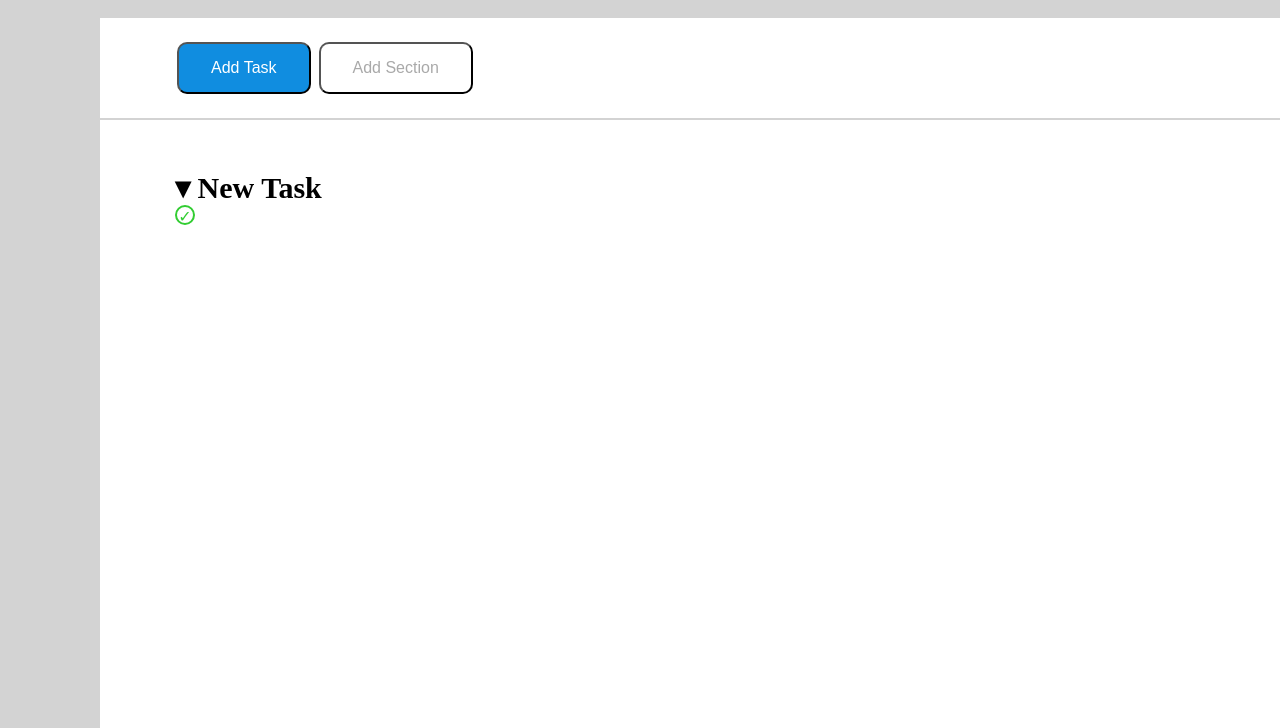
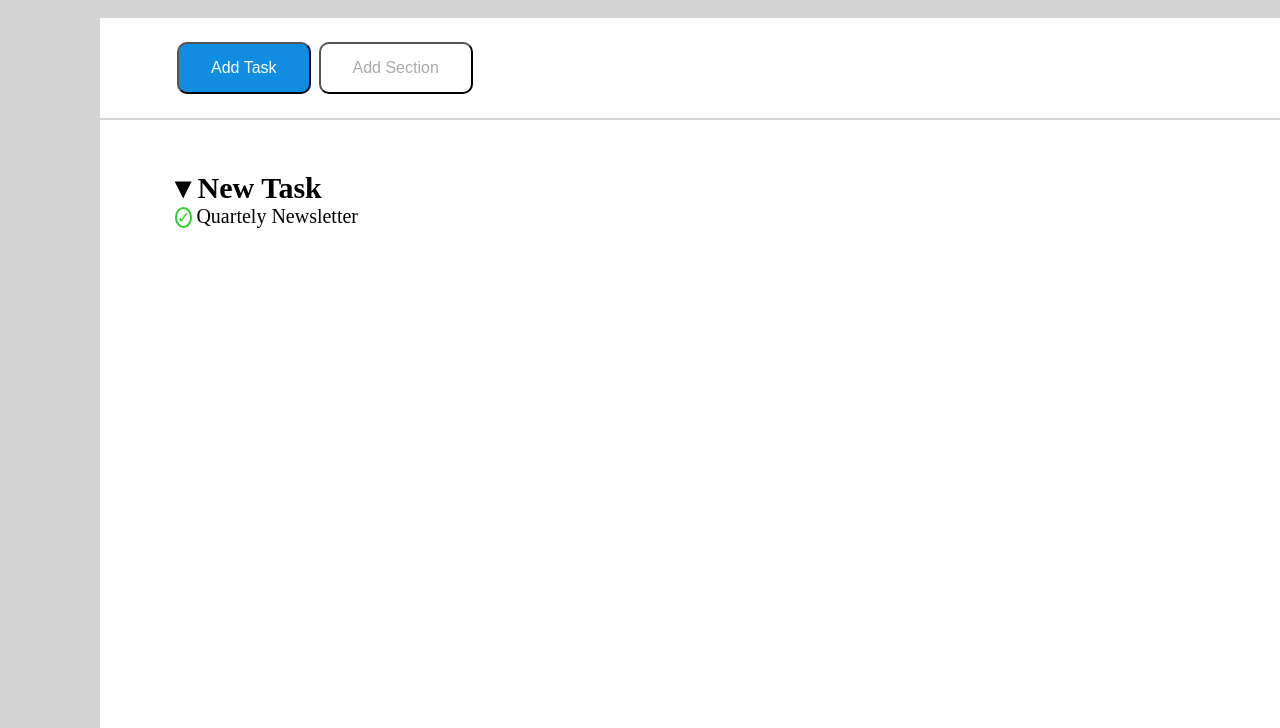
Before and after one commit to MarcoDeRosso/html-css-toboolist, a plain HTML site: page index.html in a window 1280 px wide. Shown: the part 72-800 px from the top of the page. Drawn offline with Linux system fonts and the light colour scheme.

Commit message:
list fixed

```diff
--- a/css/style.css
+++ b/css/style.css
@@ -63,9 +63,10 @@ nav{
 .title-list{
     font-size: 30px;
     font-weight: bold;
+}
+ul{
     list-style: none;
 }
-
 .check{
     color: limegreen;
     border: 2px solid limegreen;
@@ -74,3 +75,7 @@ nav{
     height: 20px;
     width: 20px;
 }
+
+.list-text{
+    font-size: 20px;
+}
--- a/index.html
+++ b/index.html
@@ -20,8 +20,14 @@
                     <button class="button bsection">Add Section</button>
                 </nav>
                 <section class="main-list">
-                   <h2 class="title-list">  &dtrif; New Task</h2>
-                <div class="check">&check;</div>
+                   <h3 class="title-list">  &dtrif; New Task</h3>
+                   <ul>
+                       <li>
+                           <span class="check">&check;</span>
+                           <span class="list-text">Quartely Newsletter</span>
+                           <span></span>
+                       </li>
+                   </ul>
                 </section>
             </main>
         </body>
```
